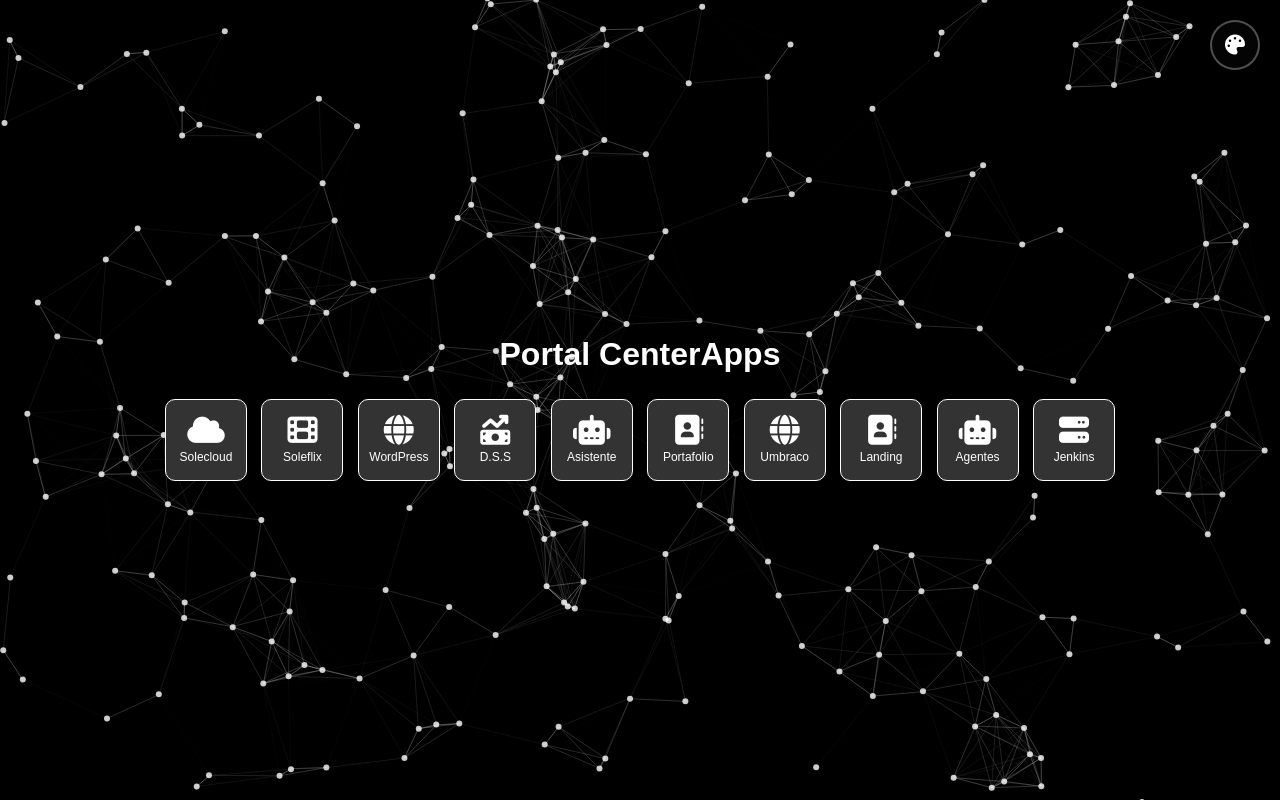
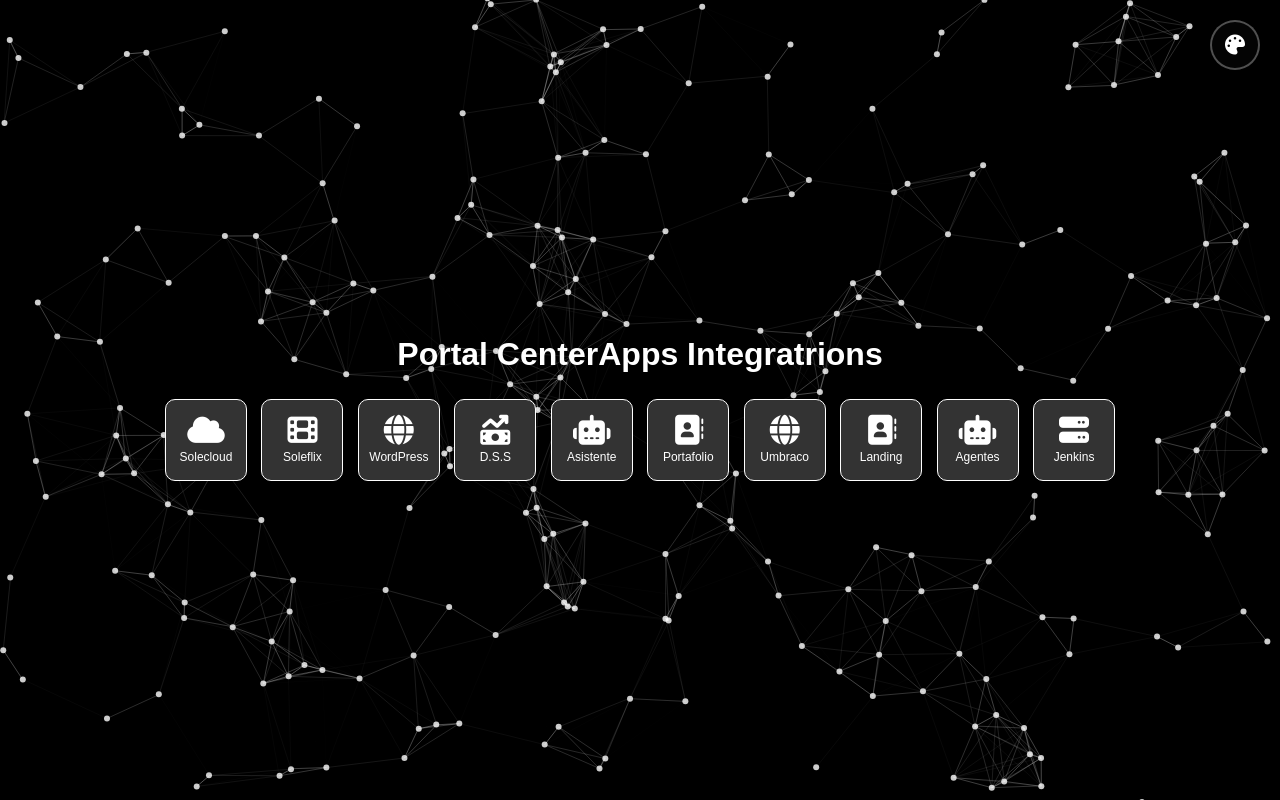
Before and after one commit to CODELION-010/homepage, a plain HTML site: page index.html in a window 1280 px wide. Drawn offline with nearby package versions, Linux system fonts and the light colour scheme.

Commit message:
Integrations

```diff
--- a/index.html
+++ b/index.html
@@ -34,7 +34,7 @@
 
     <!-- Contenido principal -->
     <div class="container">
-        <h1>Portal CenterApps</h1>
+        <h1>Portal CenterApps Integratrions</h1>
         <a href="https://solecloud.centerapps.site" target="_blank" class="btn"><i class="fa-solid fa-cloud"></i>Solecloud</a>
         <a href="https://soleflix.centerapps.site" target="_blank" class="btn"><i class="fa-solid fa-film"></i>Soleflix</a>
         <a href="https://homepage.centerapps.site/" target="_blank" class="btn"><i class="fa-solid fa-globe"></i>WordPress</a>
```
